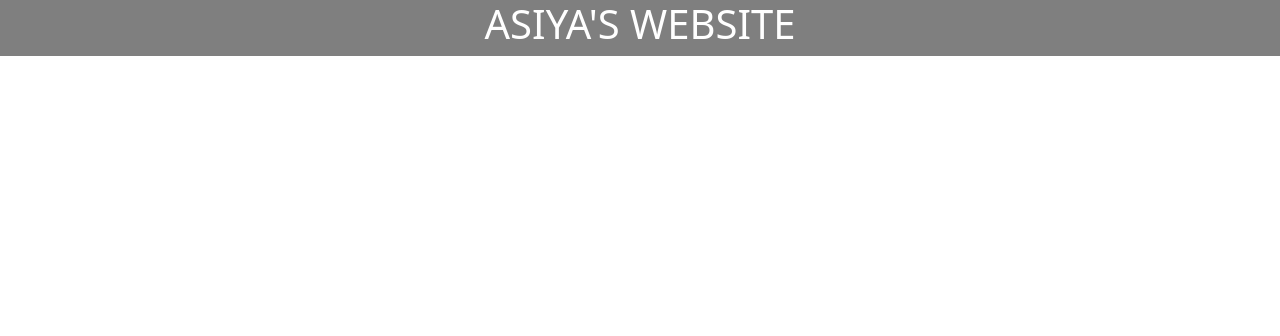
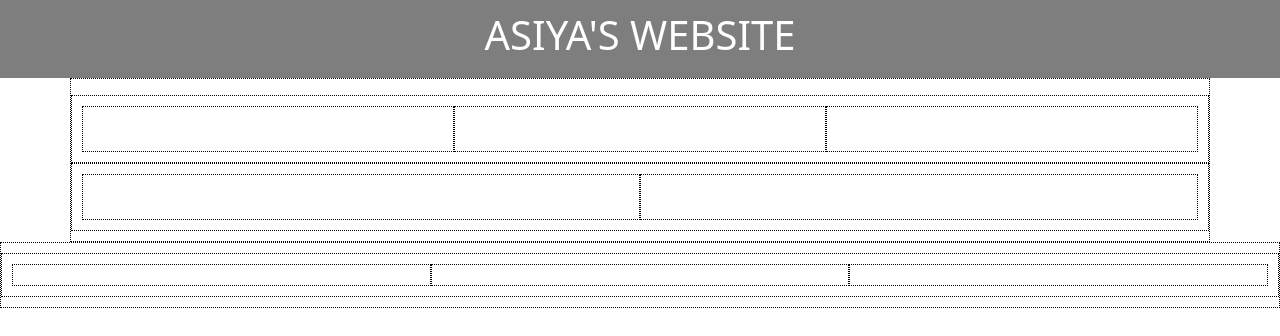
Before and after one commit to asiyad2028/AsiyaD2028.github.io, a plain HTML site: page index.html in a window 1280 px wide. Drawn offline with nearby package versions, Linux system fonts and the light colour scheme.

Commit message:
added formmating

```diff
--- a/index.html
+++ b/index.html
@@ -15,8 +15,46 @@
 <body>
 
 
-  <div id="hero" class="container-fluid fixed-top text-center text-uppercase text-white">
+  <div id="hero" class="container-fluid  text-center text-uppercase text-white">
     <h1 id="hero-text">Asiya's Website</h1>
+  </div>
+
+<div id="section-1" class="container pt-3">
+    <div class="row" >
+
+      <div class="col">
+        <img class="">
+      </div>
+      <div class="col">
+        <img class="">
+      </div>
+      <div class="col">
+        <img class="">
+      </div>
+
+    </div>
+
+     <div class="row">
+      <div class="col">
+        <img class="">
+      </div>
+      <div class="col">
+        <img class="">
+      </div>
+    </div>
+
+  </div>
+
+  <div id="section-2" class="container-fluid">
+    <div class="row">
+      <div class="col">
+      </div>
+      <div class="col">
+      </div>
+      <div class="col">
+
+      </div>
+    </div>
   </div>
 
 
--- a/style.css
+++ b/style.css
@@ -6,3 +6,7 @@
 #hero-text{
     opacity: 1;
 }
+div{
+    border:1px dotted black;
+    padding: 10px;
+}
```
